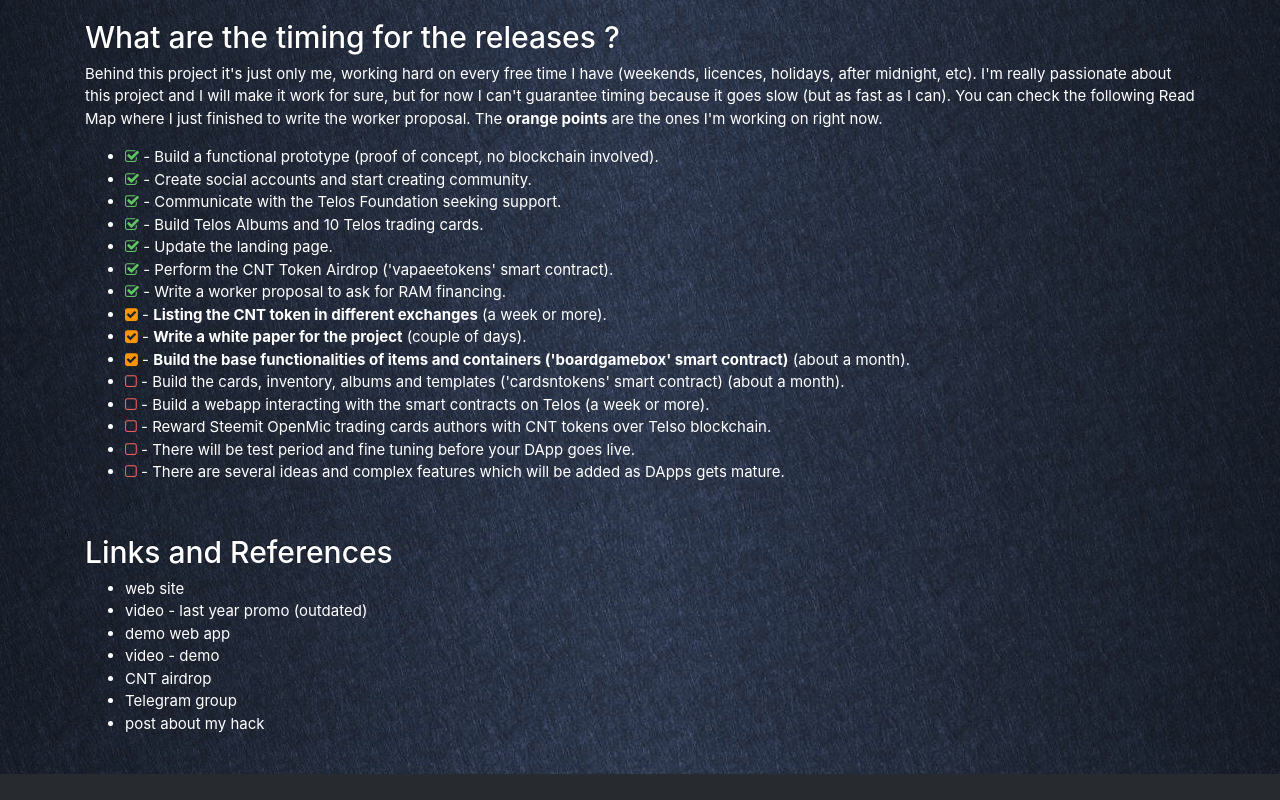
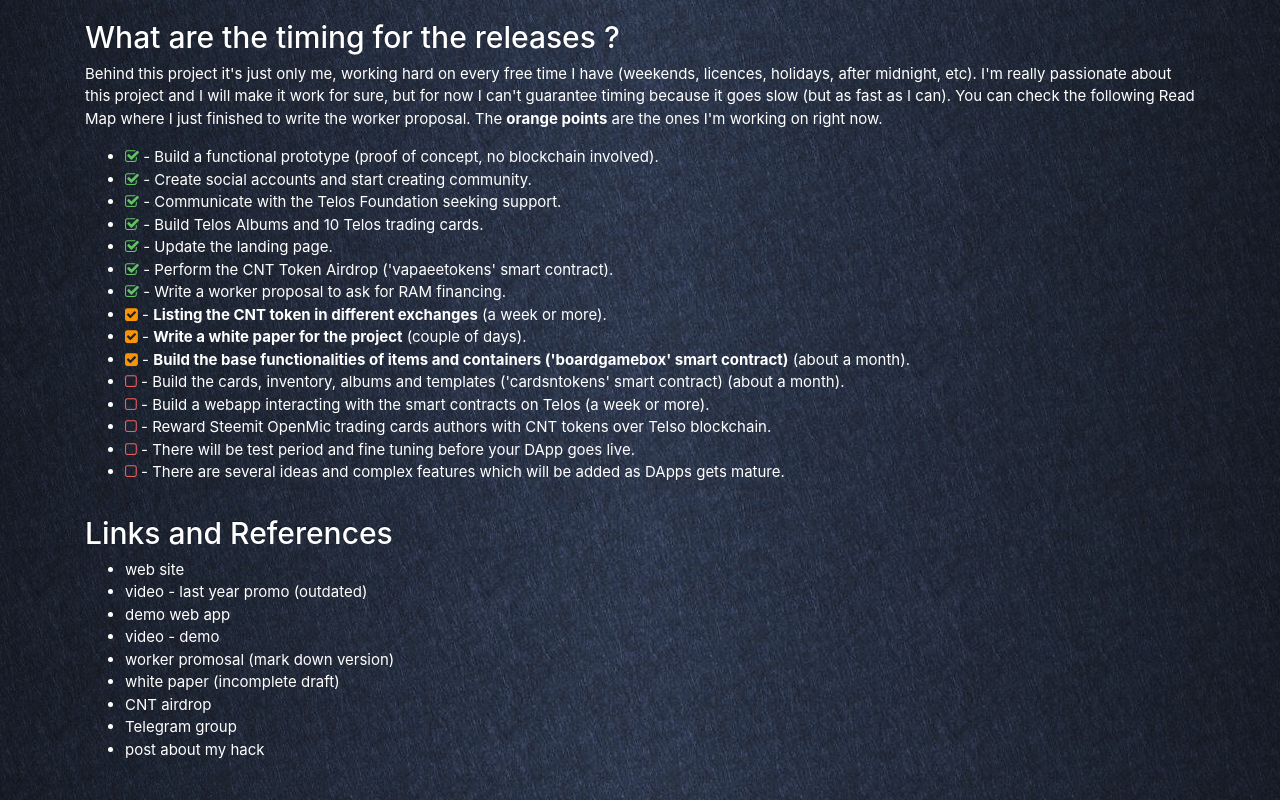
Before and after one commit to vapaee/landing-cards-and-tokens, an Angular app: page /worker-proposal in a window 1280 px wide. Shown: the part 3823-4623 px from the top of the page. Before the commit the page ends 4597 px from the top, so only its background shows below. Built offline with nearby package versions, Linux system fonts and the light colour scheme.

Commit message:
pdf update

```diff
--- a/src/app/pages/worker-proposal/worker-proposal.page.html
+++ b/src/app/pages/worker-proposal/worker-proposal.page.html
@@ -129,12 +129,14 @@
             <li><i class="fa fa-square-o text-danger"></i> - <span>There will be test period and fine tuning before your DApp goes live.</span></li>
             <li><i class="fa fa-square-o text-danger"></i> - <span>There are several ideas and complex features which will be added as DApps gets mature.</span></li>
         </ul>
-        <h2 class="margin-top-xxl" id="links-and-references">Links and References</h2>
+        <h2 style="margin-top: 31px;" id="links-and-references">Links and References</h2>
         <ul>
             <li><a href="http://cardsandtokens.com">web site</a></li>
             <li><a href="https://www.youtube.com/watch?v=YSVJgKsSobA">video - last year promo (outdated)</a></li>
             <li><a href="http://app.cardsandtokens.com/">demo web app</a></li>
             <li><a href="https://www.youtube.com/watch?v=jhL1KyifGEs">video - demo</a></li>
+            <li><a href="https://github.com/vapaee/worker-proposal-1-RAM-acquisition">worker promosal (mark down version)</a></li>
+            <li><a href="https://github.com/vapaee/cards-and-tokens-white-paper">white paper (incomplete draft)</a></li>
             <li><a href="https://steemit.com/eos/@viterbo/cards-and-tokens-cnt-token-airdrop">CNT airdrop</a></li>
             <li><a href="https://t.me/cardsandtokens">Telegram group</a></li>
             <li><a href="https://steemit.com/telos/@viterbo/about-my-telos-account-hack">post about my hack</a></li>
```
Also changed, not shown: 1 other file (tests, documents, lock files or other folders).
